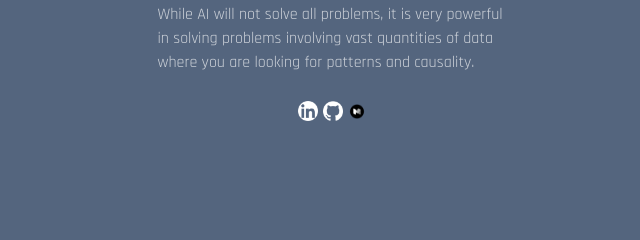
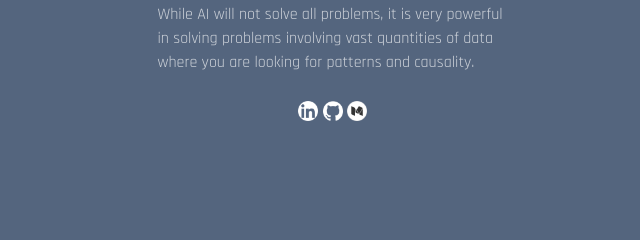
Before and after one commit to richardkyu/richardkyu.github.io, a plain HTML site: page index.html in a window 1280 px wide. Shown: the part 1256-1496 px from the top of the page, 640-1280 px from the left. Drawn offline with nearby package versions, Linux system fonts and the light colour scheme; a web font is replaced by a local one.

Commit message:
optimized zed images and gifs to reduce load time

```diff
--- a/index.html
+++ b/index.html
@@ -78,7 +78,7 @@
             <div class="text-faded mb-4 text-center social-media">
                 <a href="https://www.linkedin.com/in/richard-k-yu/" target="_blank"><img src="img/linkedin-logo.png" width="20px" height="auto"></a>
                 <a href="https://github.com/richardkyu" target="_blank"><img src="img/github-logo.png" width="20px" height="auto"></a>
-                <a href="https://medium.com/@richardkyu" target="_blank"><img src="img/medium-icon-white-on-black.png" width="20px" height="auto"></a>
+                <a href="https://medium.com/@richardkyu" target="_blank"><img src="img/medium.png" width="20px" height="auto"></a>
             </div>
           </div>
         </div>
```
Also changed, not shown: img/header.jpg, img/medium-icon-white-on-black.png (deleted), img/medium.png (added), 4 other files.
